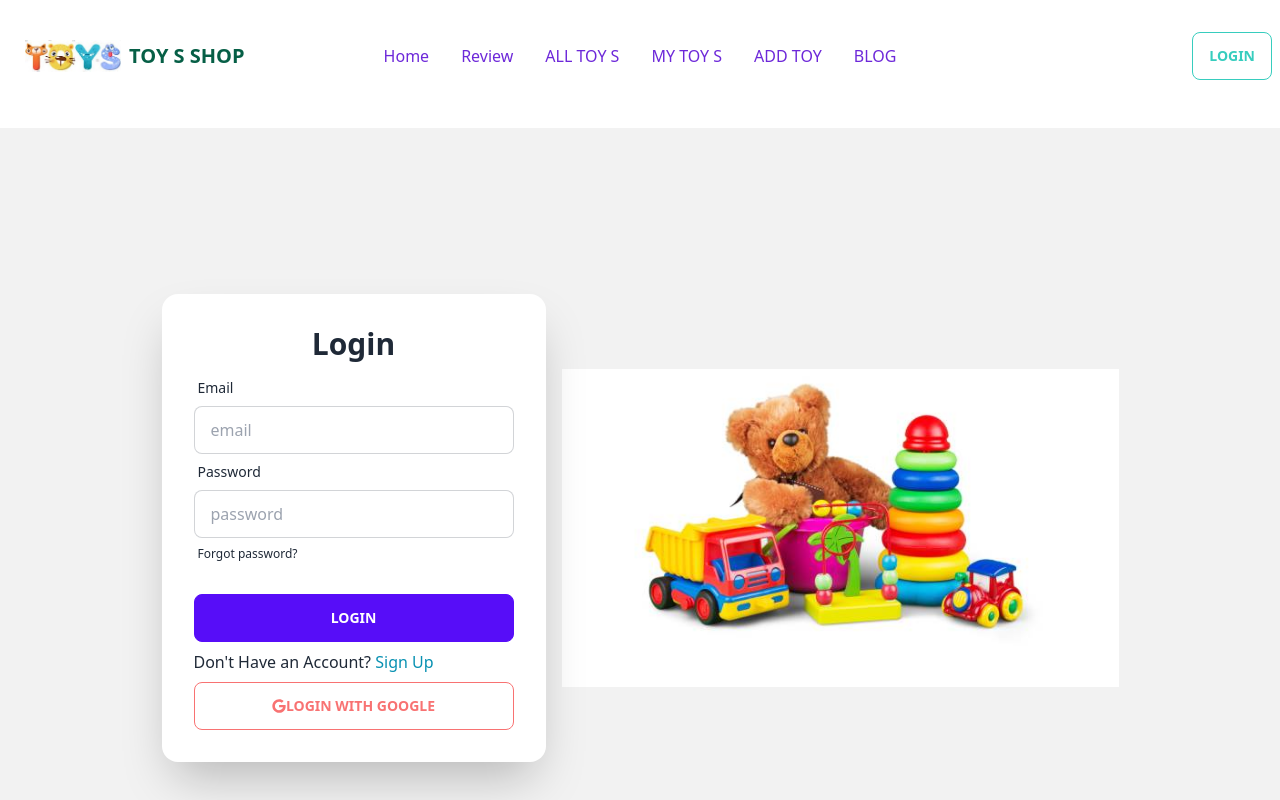
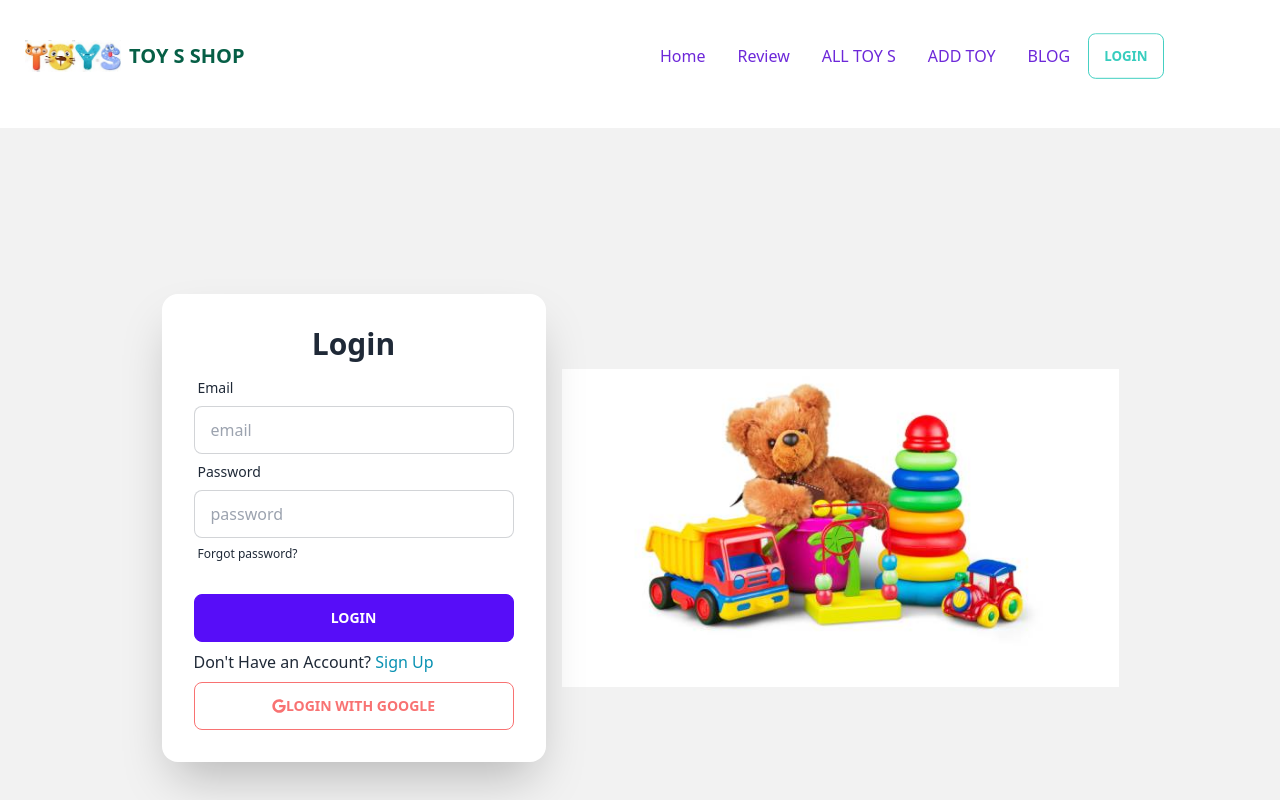
Before and after one commit to NaimunNahar14/Toys-Shop-Client, a React (Vite) app: page /login in a window 1280 px wide. Shown: the top 800 px of the page. Built offline with nearby package versions, Linux system fonts and the light colour scheme; no server answers.

Commit message:
maked private route

```diff
--- a/src/Pages/MyToys/ToysUpdate.jsx
+++ b/src/Pages/MyToys/ToysUpdate.jsx
@@ -40,9 +40,6 @@ const ToysUpdate = () => {
 
     }
 
-
-
-
     return (
         <div>
             <form onSubmit={handleUpdated}>
--- a/src/Pages/NavBar/NavBar.jsx
+++ b/src/Pages/NavBar/NavBar.jsx
@@ -7,8 +7,8 @@ import './NavBar.css';
 
 
 const NavBar = () => {
-    const {user, logOut} = useContext(AuthContext);
-    const HandleLogout = ()=>{
+    const { user, logOut } = useContext(AuthContext);
+    const HandleLogout = () => {
         logOut()
             .then()
             .catch(error => console.error())
@@ -17,9 +17,21 @@ const NavBar = () => {
         <li><Link to='/'>Home</Link></li>
         <li><Link to='/review'>Review</Link></li>
         <li><Link to='/alltoys'>ALL TOY S</Link></li>
-        <li><Link to='/mytoys'>MY TOY S</Link></li>
+        {/* {user && <li><Link to='/mytoys'>MY TOY S</Link></li>} */}
         <li><Link to='/addtoy'>ADD TOY</Link></li>
         <li><Link to='/blogs'>BLOG</Link></li>
+        {
+            user && <button onClick={HandleLogout}>Logout</button>
+        }
+        {user ?
+            <Link className='hover-text h-10 w-10 ml-4 cursor-pointer'>
+                <img className='w-full h-full rounded-md' src={user?.photoURL}></img>
+                <span className='text' id='left'>{user?.displayName}</span>
+            </Link>
+
+            : <Link to='/login'><button className="btn btn-outline btn-accent" >Login</button></Link>
+
+        }
     </>
 
     return (
@@ -45,20 +57,7 @@ const NavBar = () => {
                     {NavItems}
                 </ul>
             </div>
-        <div className="navbar-end">
-            {
-                user && <button onClick={HandleLogout}>Logout</button>
-            }
-            {user ?
-                <Link className='hover-text h-10 w-10 ml-4 cursor-pointer'>
-                <img className='w-full h-full rounded-md' src={user?.photoURL}></img>
-                <span className='text' id='left'>{user?.displayName}</span>
-                </Link>
 
-                :<Link to='/login'><button className="btn btn-outline btn-accent" >Login</button></Link>
-
-            }
-        </div>
         </div>
 
 
--- a/src/Routes/Routes.jsx
+++ b/src/Routes/Routes.jsx
@@ -58,7 +58,7 @@ const router = createBrowserRouter([
 
             {
                 path:"alltoys/:id",
-                element:<SingleToys></SingleToys>,
+                element:<PrivateRoutes><SingleToys></SingleToys></PrivateRoutes>,
                 loader:({params}) =>fetch(`http://localhost:5000/alltoys/${params.id}`)
             },
             {
```
Lines whose indentation alone changed are shown as unchanged.
